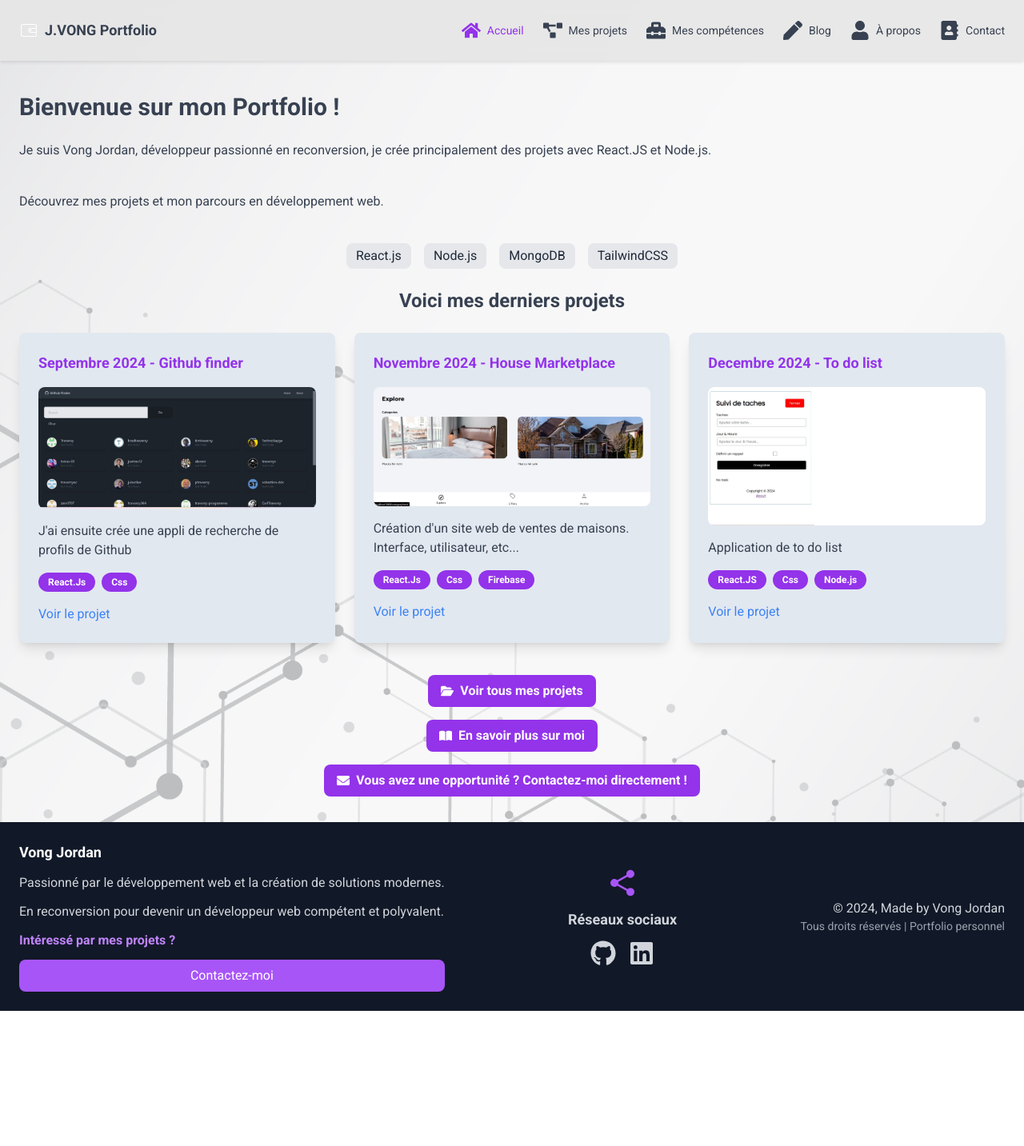
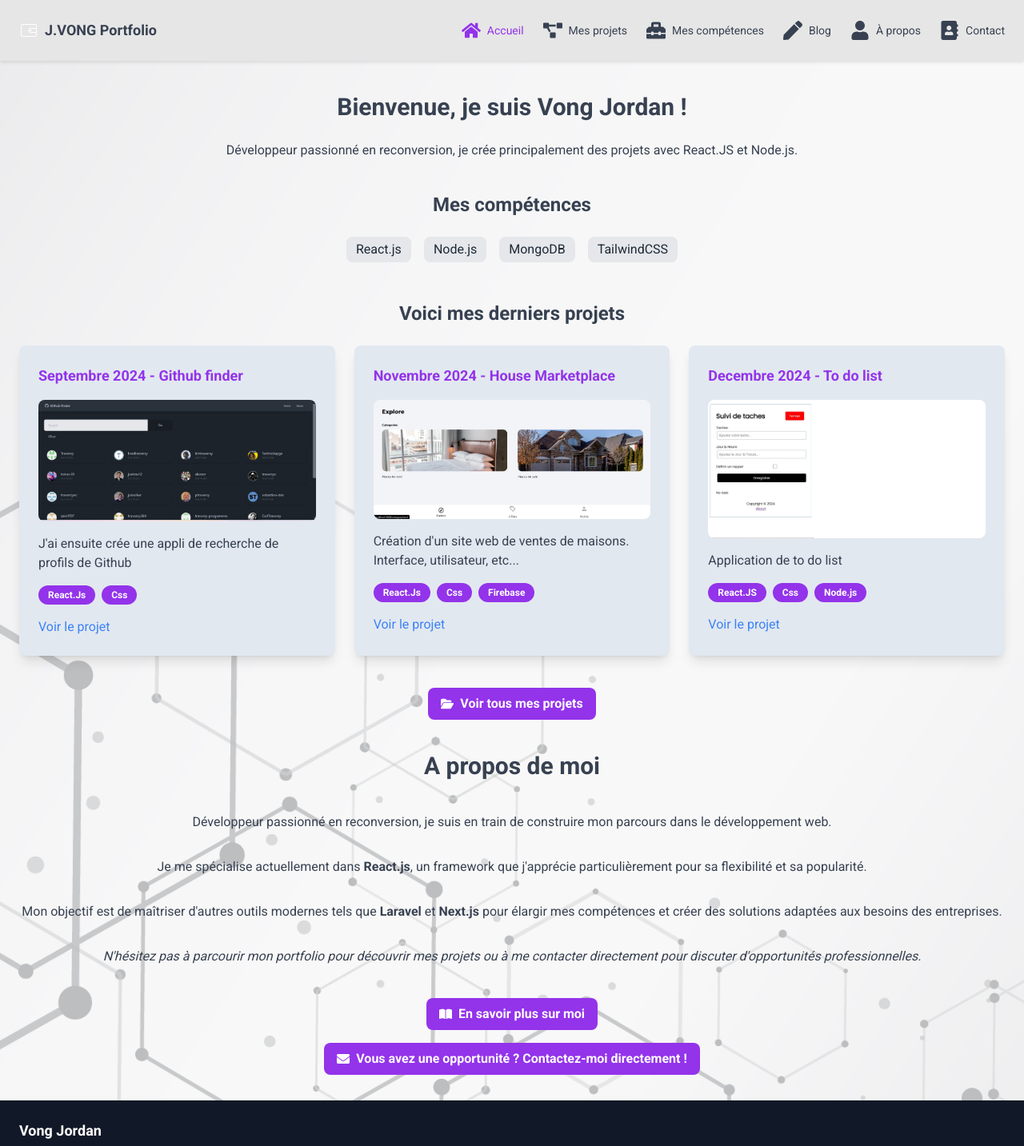
Before and after one commit to Rqmba/portfolio-vong-reactjs, a React (Create React App) app: page / in a window 1280 px wide. Shown: the top 1433 px of the page at 80% size. Before the commit the page ends 1264 px from the top, so only its background shows below. Built offline with nearby package versions, Linux system fonts and the light colour scheme.

Commit message:
Refactor The Navbar, Revise homepage content for better readability

```diff
--- a/src/Components/Navbar.jsx
+++ b/src/Components/Navbar.jsx
@@ -17,7 +17,7 @@ function Navbar() {
   };
 
   return (
-    <header className="bg-nav text-white shadow-l">
+    <header className="bg-nav text-white shadow-l z-50">
       <nav className="relative container mx-auto p-6">
         {/* Flex container */}
         <div className="flex items-center justify-between">
@@ -105,8 +105,8 @@ function Navbar() {
 
         {/* Mobile Menu */}
           <div
-            className={`absolute left-0 right-0 top-full bg-gray-800 text-white py-6 px-4 flex flex-col items-center space-y-4 md:hidden transition-all duration-300 ${
-              isOpen ? "block z-100 opacity-100" : "hidden opacity-0"
+            className={`absolute left-0 right-0 top-full bg-nav text-gray-700 py-6 px-4 flex flex-col items-center space-y-4 md:hidden transition-all duration-300 ${
+              isOpen ? "opacity-100" : "opacity-0"
             }`}
           >
 
--- a/src/Pages/Explore.jsx
+++ b/src/Pages/Explore.jsx
@@ -12,23 +12,21 @@ function Explore({ projects }) {
   <FadeIn>
   <section className="container mx-auto px-6 mt-10">
 
-  <h1 className="text-3xl font-bold mb-6 text-gray-700">Bienvenue sur mon Portfolio !</h1>
-    <p className="text-gray-700 mb-10">
-      Je suis Vong Jordan, développeur passionné en reconversion, je crée principalement des projets avec React.JS et Node.js.
+  <h1 className="text-3xl text-center font-bold mb-6 text-gray-700">Bienvenue, je suis Vong Jordan !</h1>
+    <p className="text-gray-700 text-center mb-10">
+      Développeur passionné en reconversion, je crée principalement des projets avec React.JS et Node.js.
     </p>
 
-    <p className="text-gray-700 mb-10">
-      Découvrez mes projets et mon parcours en développement web.
-    </p>
+    <h2 className="text-2xl text-center font-bold mb-6 text-gray-700">Mes compétences</h2>
 
-    <div className="flex justify-center gap-4 mb-6 mt-6">
+    <div className="flex justify-center gap-4 mb-12 mt-6">
       <span className="px-3 py-1 bg-gray-200 text-gray-800 rounded-lg">React.js</span>
       <span className="px-3 py-1 bg-gray-200 text-gray-800 rounded-lg">Node.js</span>
       <span className="px-3 py-1 bg-gray-200 text-gray-800 rounded-lg">MongoDB</span>
       <span className="px-3 py-1 bg-gray-200 text-gray-800 rounded-lg">TailwindCSS</span>
     </div>
 
-    <h2 className="text-2xl text-center mb-6 font-bold text-gray-700">Voici mes derniers projets</h2>
+    <h2 className="text-2xl text-center mb-6 mt-6 font-bold text-gray-700">Voici mes derniers projets</h2>
 
     <div className="grid grid-cols-1 md:grid-cols-2 lg:grid-cols-3 gap-6">
       {projects
@@ -74,6 +72,22 @@ function Explore({ projects }) {
       >
         <FaFolderOpen className="mr-2" /> Voir tous mes projets
       </button>
+
+      <h1 className="text-3xl text-center font-bold mb-6 mt-6 text-gray-700">A propos de moi</h1>
+      <p className="text-gray-700 mb-4">
+        Développeur passionné en reconversion, je suis en train de construire mon parcours dans le développement web.
+      </p>
+      <p className="text-gray-700 mb-4">
+        Je me spécialise actuellement dans <strong>React.js</strong>, un framework que j'apprécie particulièrement pour sa flexibilité et sa popularité.
+      </p>
+      <p className="text-gray-700 mb-4">
+        Mon objectif est de maîtriser d'autres outils modernes tels que <strong>Laravel</strong> et <strong>Next.js</strong> pour élargir mes compétences et créer des solutions adaptées aux besoins des entreprises.
+      </p>
+      <p className="text-gray-700 mb-6">
+        <em>
+          N'hésitez pas à parcourir mon portfolio pour découvrir mes projets ou à me contacter directement pour discuter d'opportunités professionnelles.
+        </em>
+      </p>
       <button
         onClick={() => navigate('/about')}
         className="flex items-center justify-center px-4 py-2 bg-purple-600 text-white font-semibold rounded-lg hover:bg-purple-700 transition hover:scale-105"
--- a/src/index.css
+++ b/src/index.css
@@ -13,7 +13,13 @@
 html, body {
   height: 100%;
   margin: 0;
+  z-index: auto;
 }
+
+.image-class, .section-class {
+  z-index: 1;
+}
+
 
 #root {
   display: flex;
@@ -22,16 +28,16 @@ html, body {
 }
 
 main {
-  flex: 1; /* Pousse le footer vers le bas */
+  flex: 1;
 }
 
 
 .app-background {
   background-image: url('./Assets/Background/Hexagon-dotted-connect-line-background.jpg');
-  background-size: cover; /* Couvre tout l'écran */
-  background-position: center; /* Centre l'image */
-  background-repeat: no-repeat; /* Pas de répétition */
-  min-height: 100vh; /* Hauteur minimale de l'écran */
+  background-size: cover;
+  background-position: center;
+  background-repeat: no-repeat;
+  min-height: 100vh;
 }
 
 
@@ -51,9 +57,9 @@ body {
 } */
 
 .bg-nav {
-  background-color: rgba(230, 230, 230, 0.9); /* Ajuste selon tes préférences */
-  backdrop-filter: blur(10px); /* Effet de flou pour mieux s'intégrer au fond */
-  box-shadow: 0 2px 4px rgba(0, 0, 0, 0.1); /* Optionnel : Ajoute une légère ombre pour donner du relief */
+  background-color: rgba(230, 230, 230);
+  backdrop-filter: blur(10px);
+  box-shadow: 0 2px 4px rgba(0, 0, 0, 0.1);
 }
 
 
@@ -77,7 +83,7 @@ body {
   left: 0;
   width: 24px;
   height: 2px;
-  background: #fff;
+  background: black;
   transform: rotate(0);
   transition: all 0.5s;
 }
--- a/tailwind.config.js
+++ b/tailwind.config.js
@@ -17,45 +17,12 @@ module.exports = {
       letterSpacing: {
         wider: '0.05em', // Espacement des lettres
       },
+      colors: {
+        customGray: 'rgba(230, 230, 230, 0.9)',
+      },
     },
   },
   plugins: [
-    require('daisyui'),
+    require('daisyui'), // Vous pouvez conserver DaisyUI si vous utilisez ses composants
   ],
-  daisyui: {
-    themes: [
-      "light",
-      "dark",
-      "cupcake",
-      "bumblebee",
-      "emerald",
-      "corporate",
-      "synthwave",
-      "retro",
-      "cyberpunk",
-      "valentine",
-      "halloween",
-      "garden",
-      "forest",
-      "aqua",
-      "lofi",
-      "pastel",
-      "fantasy",
-      "wireframe",
-      "black",
-      "luxury",
-      "dracula",
-      "cmyk",
-      "autumn",
-      "business",
-      "acid",
-      "lemonade",
-      "night",
-      "coffee",
-      "winter",
-      "dim",
-      "nord",
-      "sunset",
-    ],
-  },
 };
```
